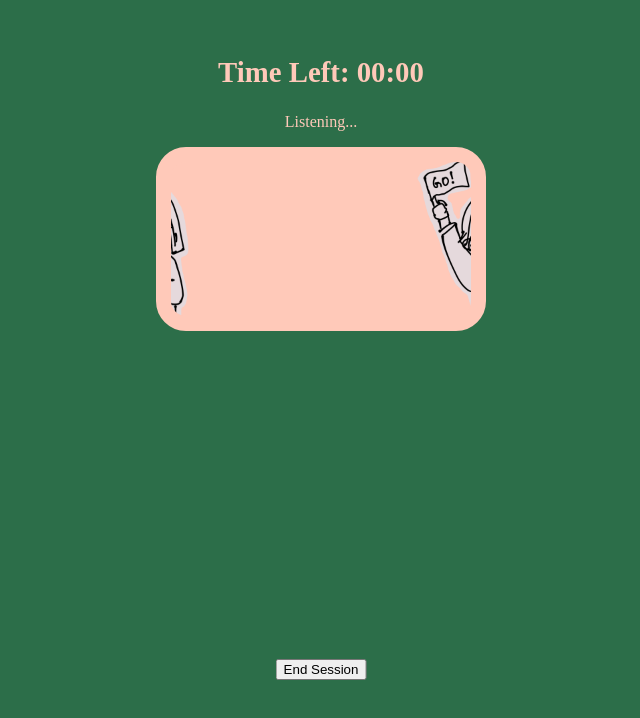
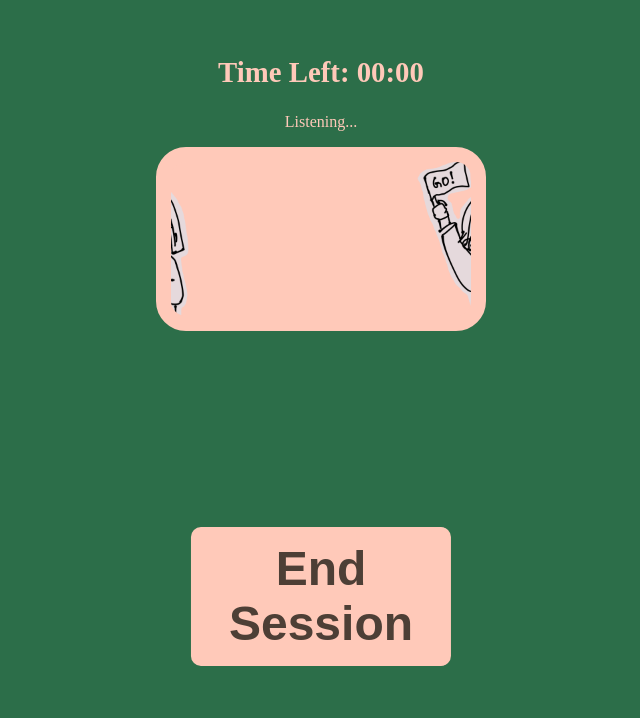
Before and after one commit to happicatalpa/nwhacks-2026, a React (Vite) app in the folder frontend/: page /present in a window 1280 px wide. Shown: the top 718 px of the page, without its empty margins (319-959 px from the left). Built offline with nearby package versions, Linux system fonts and the light colour scheme; no server answers.

Commit message:
button fix

```diff
--- a/frontend/src/pages/presenting.jsx
+++ b/frontend/src/pages/presenting.jsx
@@ -26,7 +26,7 @@ export default function Presenting({ setTranscript, timeLimitSeconds }) {
             </div>
             <div id="timer-buttons">
                 <Link to="/results">
-                    <button onClick={() => setSessionEnded(true)}>End Session</button>
+                    <button class = "btn btn-large" onClick={() => setSessionEnded(true)}>End Session</button>
                 </Link>
             </div>
 
```
